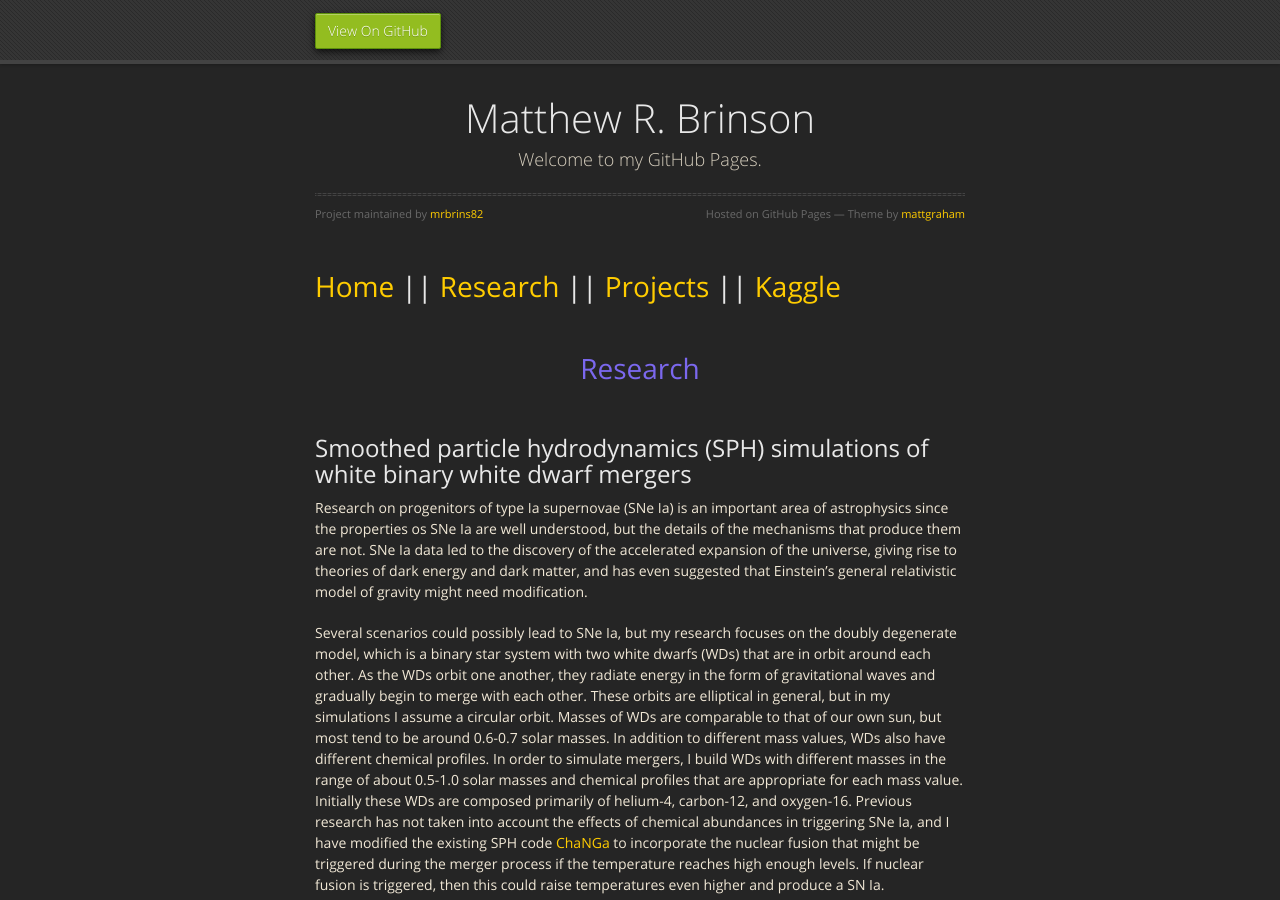
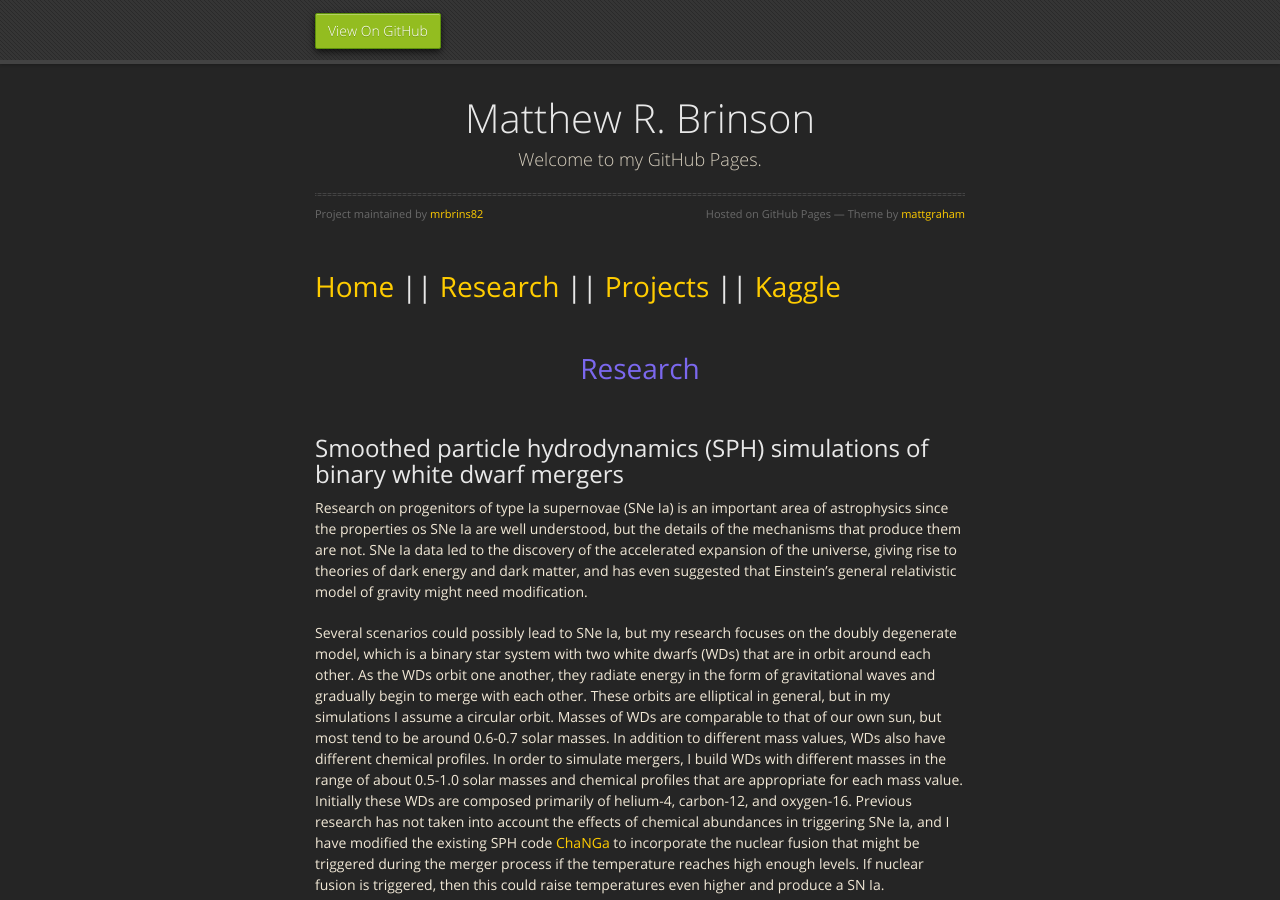
Before and after one commit to mrbrins82/mrbrins82.github.io, a Jekyll site: the page built from research.md, in a window 1280 px wide and 900 px high. Built offline with Jekyll 4.4.1, drawn with Linux system fonts in a browser that asks for light colours; nearby versions of some CDN libraries; our own code applies the rules of GitHub Pages for plain Markdown files.

Commit message:
fixed typo

```diff
--- a/research.md
+++ b/research.md
@@ -5,7 +5,7 @@ layout: default
 <br/>
 # [](#header-1)<center><font color="MediumSlateBlue">Research</font></center>
 <br/>
-## [](#header-2) Smoothed particle hydrodynamics (SPH) simulations of white binary white dwarf mergers
+## [](#header-2) Smoothed particle hydrodynamics (SPH) simulations of binary white dwarf mergers
 
 Research on progenitors of type Ia supernovae (SNe Ia) is an important area of astrophysics since the properties os SNe Ia are well understood, but the details of the mechanisms that produce them are not. SNe Ia data led to the discovery of the accelerated expansion of the universe, giving rise to theories of dark energy and dark matter, and has even suggested that Einstein's general relativistic model of gravity might need modification.
 
```
